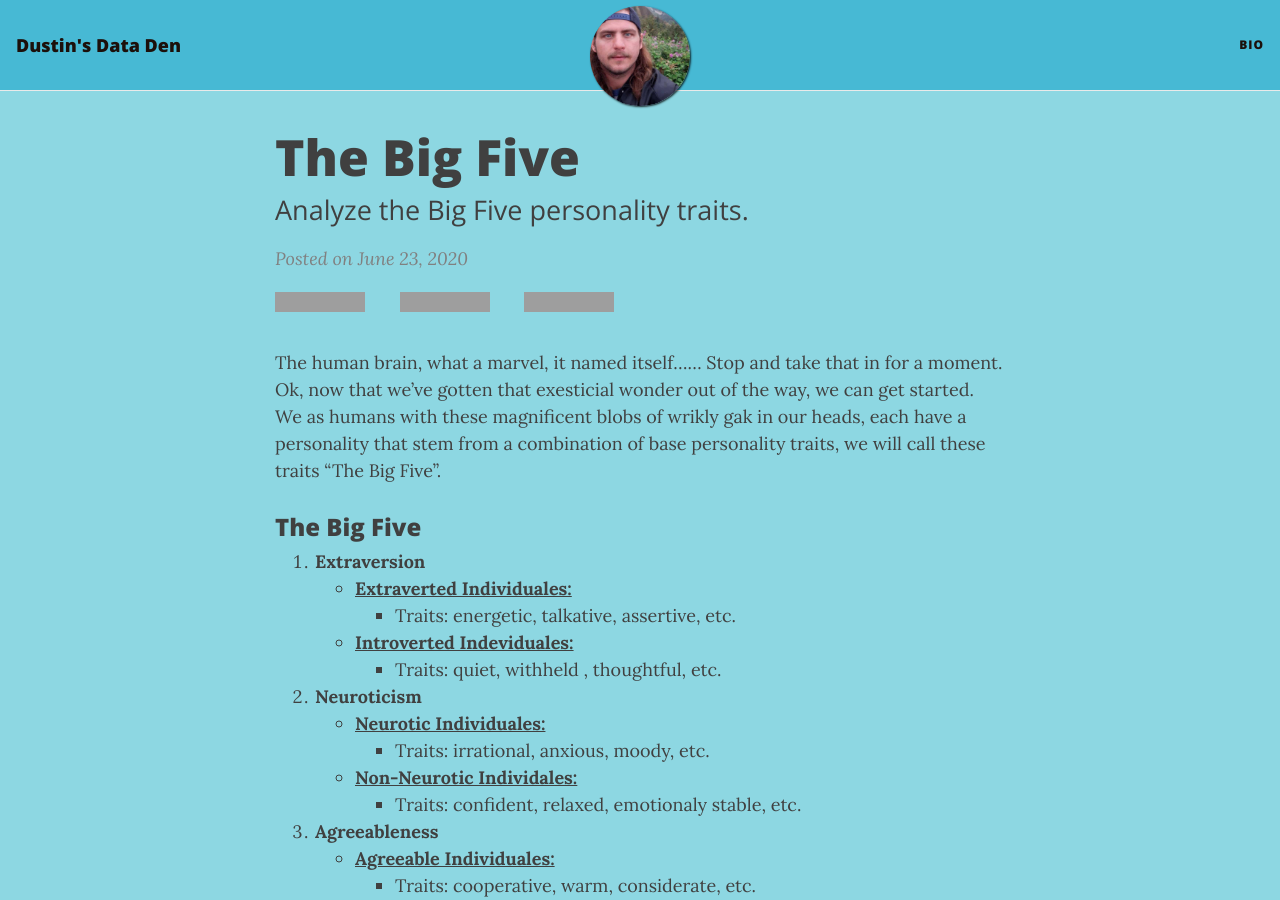
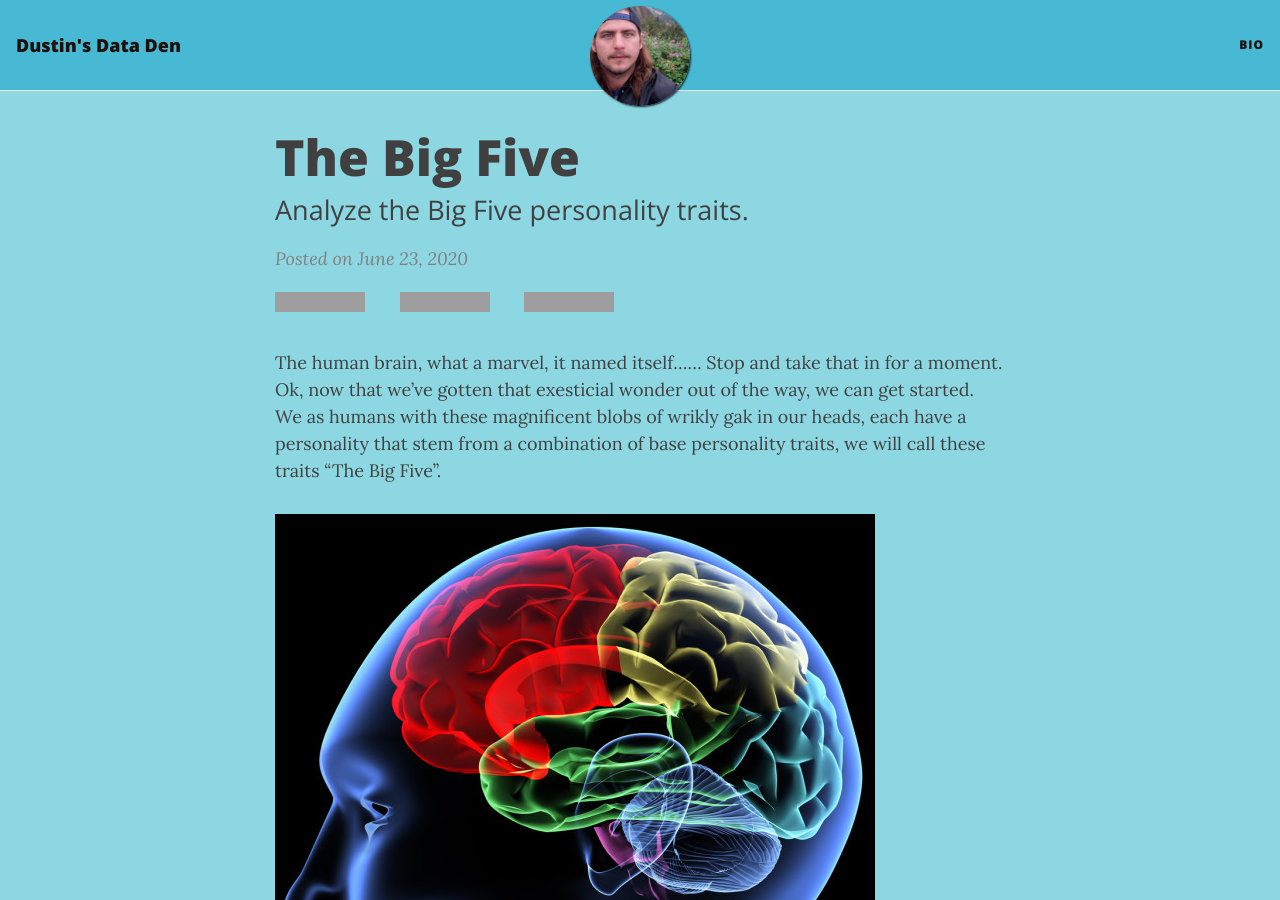
Before and after one commit to dustin-py/dustin-py.github.io, a Jekyll site: the page built from _posts/2020-06-23-myfirstpost.md, in a window 1280 px wide and 900 px high. Built offline with Jekyll 4.4.1, drawn with Linux system fonts in a browser that asks for light colours; nearby versions of some CDN libraries; grey boxes are pictures that could not be loaded.

Commit message:
Update 2020-06-23-myfirstpost.md

```diff
--- a/_posts/2020-06-23-myfirstpost.md
+++ b/_posts/2020-06-23-myfirstpost.md
@@ -10,6 +10,8 @@ comments: true
 
 The human brain, what a marvel, it named itself...... Stop and take that in for a moment. Ok, now that we've gotten that exesticial wonder out of the way, we can get started.
 We as humans with these magnificent blobs of wrikly gak in our heads, each have a personality that stem from a combination of base personality traits, we will call these traits "The Big Five".
+
+<img src="https://github.com/dustin-py/dustin-py.github.io/blob/master/bildbrain.jpg" alt="Girl in a jacket">
 
 
 ### **The Big Five**
```
